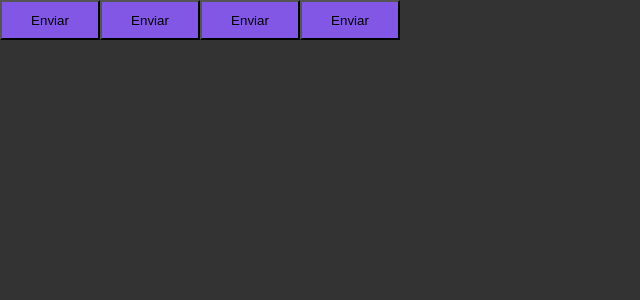
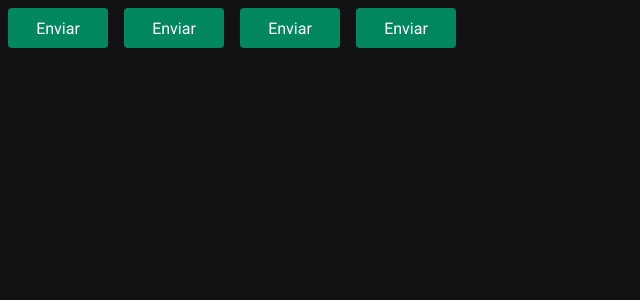
Before and after one commit to soapmactavish23/02-ignite-timer, a React (Vite) app: page / in a window 1280 px wide. Shown: the top 300 px of the page, without its empty margins (0-640 px from the left). Built offline with nearby package versions, Linux system fonts and the light colour scheme.

Commit message:
#D039 - Cores e fontes

```diff
--- a/index.html
+++ b/index.html
@@ -1,8 +1,16 @@
-<!doctype html>
+<!DOCTYPE html>
 <html lang="en">
   <head>
     <meta charset="UTF-8" />
     <meta name="viewport" content="width=device-width, initial-scale=1.0" />
+
+    <link rel="preconnect" href="https://fonts.googleapis.com" />
+    <link rel="preconnect" href="https://fonts.gstatic.com" crossorigin />
+    <link
+      href="https://fonts.googleapis.com/css2?family=Roboto+Mono:ital,wght@0,100..700;1,100..700&family=Roboto:ital,wght@0,100..900;1,100..900&display=swap"
+      rel="stylesheet"
+    />
+
     <title>Ignite Timer</title>
   </head>
   <body>
--- a/src/components/Button.styles.ts
+++ b/src/components/Button.styles.ts
@@ -16,10 +16,10 @@
 export const ButtonContainer = styled.button<ButtonContainerProps>`
   width: 100px;
   height: 40px;
+  border-radius: 4px;
+  border: 0;
+  margin: 8px;
 
-  background-color: ${props => props.theme.primary};
-
-  /* ${(props) => {
-    return css`background-color: ${buttonVariants[props.variant]}`;
-  }} */
+  background-color: ${(props) => props.theme["green-500"]};
+  color: ${(props) => props.theme.white};
 `;
--- a/src/styles/global.ts
+++ b/src/styles/global.ts
@@ -7,8 +7,19 @@
         box-sizing: border-box;
     }
 
+    :focus {
+        outline: 0;
+        box-shadow: 0 0 0 2px ${props => props.theme['gray-500']};
+    }
+
     body {
-        background: #333;
-        color: #fff;
+        background: ${props => props.theme['gray-900']};
+        color: ${props => props.theme['gray-300']};
+    }
+
+    body, input, textarea, button {
+        font-family: 'Roboto', sans-serif;
+        font-weight: 400;
+        font-size: 1rem;
     }
 `;
--- a/src/styles/themes/default.ts
+++ b/src/styles/themes/default.ts
@@ -1,5 +1,21 @@
 export const defaultTheme = {
     white: '#fff',
-    primary: '#8257e6',
-    secondary: 'orange'
-}
+
+    'gray-100': '#E1E1E6',
+    'gray-300': '#C4C4CC',
+    'gray-400': '#8D8D99',
+    'gray-500': '#7C7C8A',
+    'gray-600': '#323238',
+    'gray-700': '#29292E',
+    'gray-800': '#202024',
+    'gray-900': '#121214',
+
+    'green-300': '#00B37E',
+    'green-500': '#00875F',
+    'green-700': '#015F43',
+
+    'red-500': '#AB222E',
+    'red-700': '#7A1921',
+
+    'yellow-500': '#FBA94C',
+  };
```
